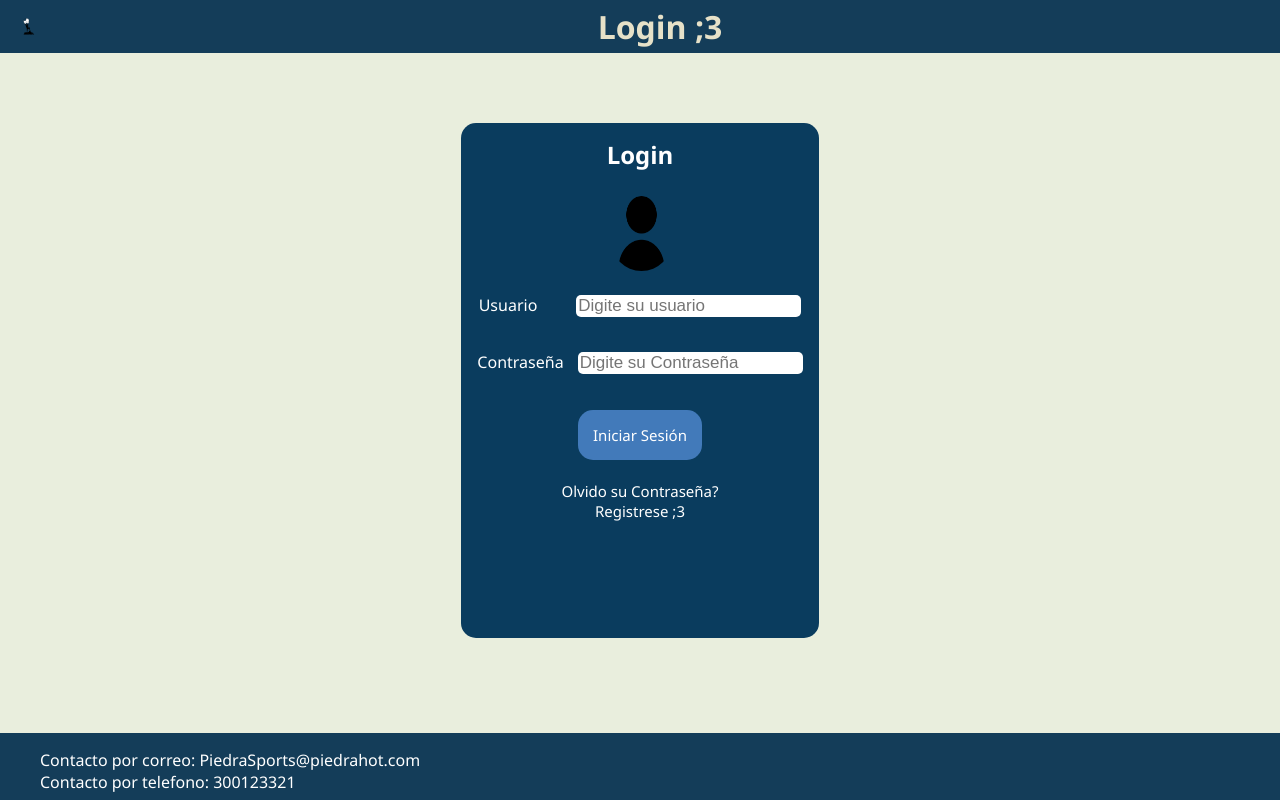
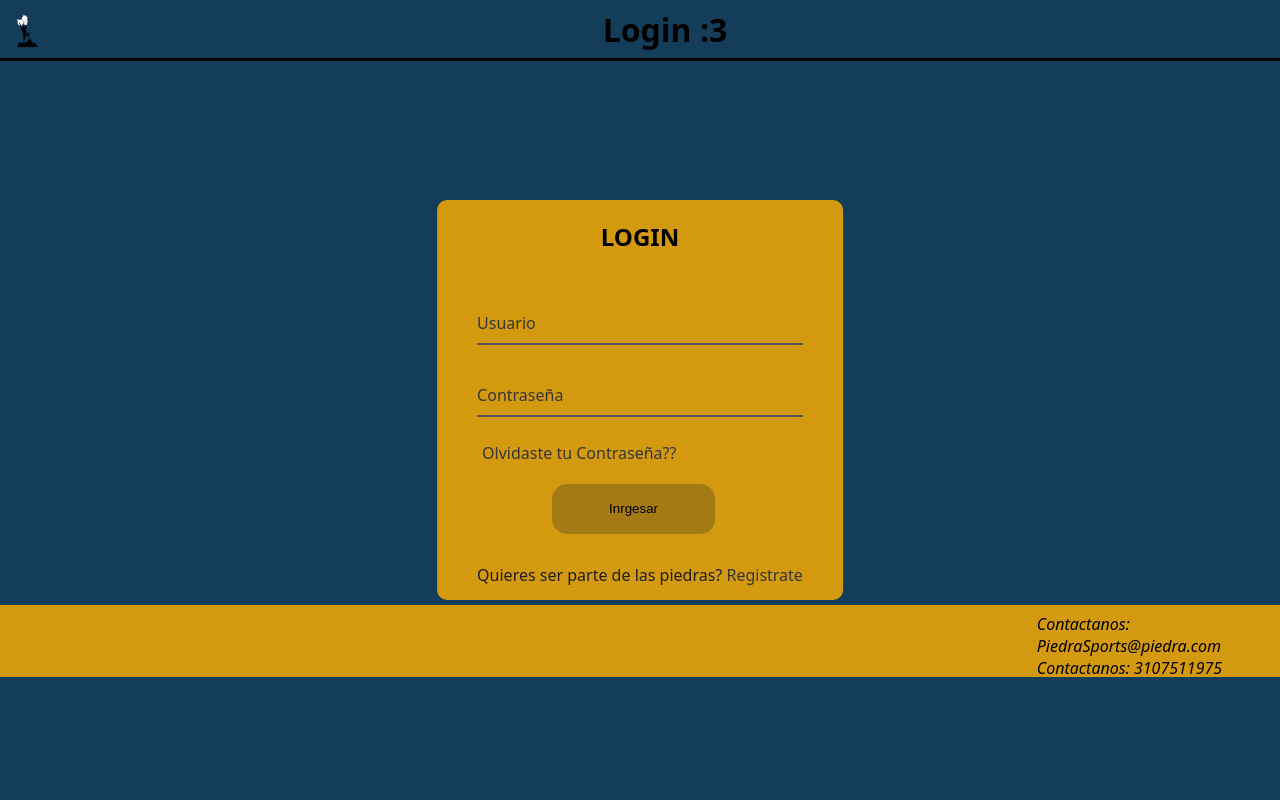
Before and after one commit to PopetasMixs/ProyectoSena, a plain HTML site: page index.html in a window 1280 px wide. Drawn offline with Linux system fonts and the light colour scheme.

Commit message:
Login prototipo terminado

```diff
--- a/Css/EstilosLogin.css
+++ b/Css/EstilosLogin.css
@@ -1,137 +1,128 @@
 body{
-    background-color: #e9eedcf6;
     margin: 0;
     padding: 0;
+    font-family: system-ui, -apple-system, BlinkMacSystemFont, 'Segoe UI', Roboto, Oxygen, Ubuntu, Cantarell, 'Open Sans', 'Helvetica Neue', sans-serif;
+    background-color: #143D59;
+    height: 100vh;
+    overflow: hidden;
 }
-.encabezado{
-    background-color: #143d59;
+header{
     display: flex;
-    padding: 5px;
-    color:#e6e1c8;
+    border-bottom: 3px solid #000000 ;
 }
-.encabezado img {
-    width: 25x;
-    height: 25px;
-    margin-left: 25px;
-    margin-top: 5px;
+header h1{
+
+    margin: auto;
 }
-.encabezado .logo {
-    padding: 5px;
-    margin-left: 5px;
-}
-.encabezado input{
-    font-family:'Segoe UI', Tahoma, Geneva, Verdana, sans-serif;
-    font-weight: normal;
-    padding: auto;
-    margin: auto;
-    width: 45%;
-    text-align: left;
-    border:0 ;
-    border-radius: 5px;
-    outline: 0;
-    font-size: 20px;
-}
-.encabezado p{
+header img{
+    width: 50px;
+    height: 50px;
     margin-top: 8px;
 }
-footer{
-    background-color: #143d59;
+.loginChiquito{
     position: absolute;
-    bottom: 0;
+    top: 50%;
+    left: 50%;
+    transform: translate(-50%, -50%);
+    background-color: #D39A0F;
+    border-radius: 10px;
+    height: 400px;
+}
+.loginChiquito h2 {
+    text-align: center;
+    padding: 0 0 20px 0;
+}
+.loginChiquito form {
+    padding: 0 40px;
+    box-sizing: border-box;
+}
+form .inputBonito{
+    position: relative;
+    border-bottom: 2px solid #575757 ;
+    margin: 30px 0;
+}
+.inputBonito input{
     width: 100%;
-    height: 60px;
-    color: white;
-    padding-bottom: 7px;
+    padding: 0 5px;
+    height: 40px;
+    font-size: 16px;
+    border: none;
+    background: none;
+    outline: none;
 }
-footer ul li{
-    font-family:'Segoe UI', Tahoma, Geneva, Verdana, sans-serif;
-    list-style: none;
-    text-decoration: none;
-    font-style: normal;
+.inputBonito label{
+    position: absolute;
+    top:50%;
+    color: #363636;
+    transform: translateY(-50%);
+    font-size: 16px;
+    pointer-events: none;
+    transition: .5s;
 }
-.Titulo{
-    font-family:'Segoe UI', Tahoma, Geneva, Verdana, sans-serif;
+.inputBonito span::before{
+    content: '';
+    position: absolute;
+    top: 40px;
+    left: 0;
+    width: 0%;
+    height: 2px;
+    background-color: #000000;
+    transition: .5s;
+}
+.inputBonito input:focus ~ label ,
+.inputBonito input:valid ~ label {
+    top: -5px;
+    color:#000000 ;
+}
+.inputBonito input:focus ~ span::before ,
+.inputBonito input:valid ~ span::before{
+    width: 100%;
+}
+.contra{
+    margin: -5px 0 20px 5px;
+    color: #363636;
+    cursor: pointer;
+}
+.contra:hover{
+    text-decoration: underline;
+}
+input[type="submit"]{
+    margin-left: 75px;
+    width: 50%;
+    height: 50px;
+    border: none;
+    border-radius: 15px;
+    background: #A47A14;
+    cursor: pointer;
+    outline: none;
+    transition: .5s;
+}
+input[type="submit"]:hover{
+    border: 1px solid #D39A0F;
+    outline: none;
+}
+.registrate{
+    margin:30px 0;
     text-align: center;
-    margin: auto;
-    color: #e6e1c8;
+    font-size: 16px;
+    color: #1f1e1e;
 }
-.login{
-    margin: auto;
-    margin-top: 70px;
-    height: 500px;
-    width: 28%;
-    background-color: #0a3c5e;
-    padding-top: 15px;
-    display: block;
-    border-radius: 15px;
-}
-.login h2{
-    font-family:'Segoe UI', Tahoma, Geneva, Verdana, sans-serif;
-    text-align: center;
-    margin: auto;
-    color: #ffffff;
-    display: block;
-}
-.login img{
-    width: 17%;
-    height: 15%;
-    margin-top: 25px;
-    margin-left: 42%;
-    border-radius: 100px;
-}
-.login a{
-    font-family:'Segoe UI', Tahoma, Geneva, Verdana, sans-serif;
-    text-align: center;
-    color: #ffffff;
-    text-decoration: none;
-    font-size: 15px;
-}
-.login a:hover{
-    font-family:'Segoe UI', Tahoma, Geneva, Verdana, sans-serif;
-    text-align: center;
-    color: #aaabcfb2;
+.registrate a{
+    color: #363636;
     text-decoration: none;
 }
-.login form{
-    text-align: center;
+.registrate a:hover{
+    text-decoration: underline;
 }
-.login form label{
-    font-family:'Segoe UI', Tahoma, Geneva, Verdana, sans-serif;
-    text-align: center;
-    margin: auto;
-    color: #ffffff;
-    margin-right: 10px;
-
+footer{
+    height: 4rem;
+    background-color: #D39A0F;
+    margin-top: 42.5%;
+    text-align: left;
+    padding-top: 8px;
 }
-.login form .label1{
-    padding-right: 25px;
-    font-family:'Segoe UI', Tahoma, Geneva, Verdana, sans-serif;
-    text-align: center;
-    margin: auto;
-    color: #ffffff;
-    margin-right: 10px;
-
+footer p{
+    margin: 0%;
+    text-align: left;
+    margin-left: 81%;
 }
-.login form input{
-    margin-bottom: 15px;
-    margin-top: 20px;
-    border-style: none;
-    font-size: 17px;
-    outline: 0;
-    border-radius: 5px;
-}
-input:hover{
-    border:none;
-    color: #0a3c5ea8;
-    background-color: #e6e1c8a6;
-    outline: 0;
-}
-.boton{
-    background-color:#4982c4e5;
-    padding: 15px;
-    margin: 15px;
-    border-radius: 15px;
-}
-a{
-    margin: 15px;
-}
--- a/index.html
+++ b/index.html
@@ -8,35 +8,37 @@
     <title>Inicion de Sesión</title>
 </head>
 <body>
-    <div class="contenedor_pricipal">
-        <header class="encabezado">
-            <img src="Img/logo.png" alt="logo" class="logo">
-            <h1 class="Titulo">Login ;3</h1>
+    <div class="contenedor">
+        <header>
+            <img src="Img/logo.png" alt="Logo">
+            <h1>Login :3</h1>
         </header>
-    <div class="login">
-        <h2>Login</h2>
-        <img src="Img/usuario.png" alt="imgLogin">
-        <form>
-            <label for="Usuario" class="label1">Usuario</label>
-            <input type="text" placeholder="Digite su usuario">
-            <br>
-            <label for="Contraseña">Contraseña</label>
-            <input type="password" placeholder="Digite su Contraseña">
-            <br><br><br>
-            <a href="PaginaPrincipal.html" class="boton">Iniciar Sesión</a>
-            <br><br><br>
-            <a href="">Olvido su Contraseña?</a>
-            <br>
-            <a href="">Registrese ;3</a>
-        </form>
+            <div class="loginChiquito">
+                <h2>LOGIN</h2>
+                <form method="post">
+                    <div class="inputBonito">
+                        <input type="text" required>
+                        <span></span>
+                        <label for="">Usuario</label>
+                    </div>
+                    <div class="inputBonito">
+                        <input type="password" required>
+                        <span></span>
+                        <label for="">Contraseña</label>
+                    </div>
+                    <div class="contra">Olvidaste tu Contraseña??</div>
+                    <input type="submit" value="Inrgesar">
+                    <div class="registrate">
+                        Quieres ser parte de las piedras? <a href="#">Registrate</a>
+                    </div>
+                </form>
+            </div>
+        <footer>
+            <address>
+                <p>Contactanos: PiedraSports@piedra.com</p>
+                <p>Contactanos: 3107511975</p>
+            </address>
+        </footer>
     </div>
-    <footer>
-        <address>
-            <ul>
-                <li>Contacto por correo: PiedraSports@piedrahot.com</li>
-                <li>Contacto por telefono: 300123321</li>
-            </ul>
-        </address>
-    </footer>
 </body>
 </html>
```
